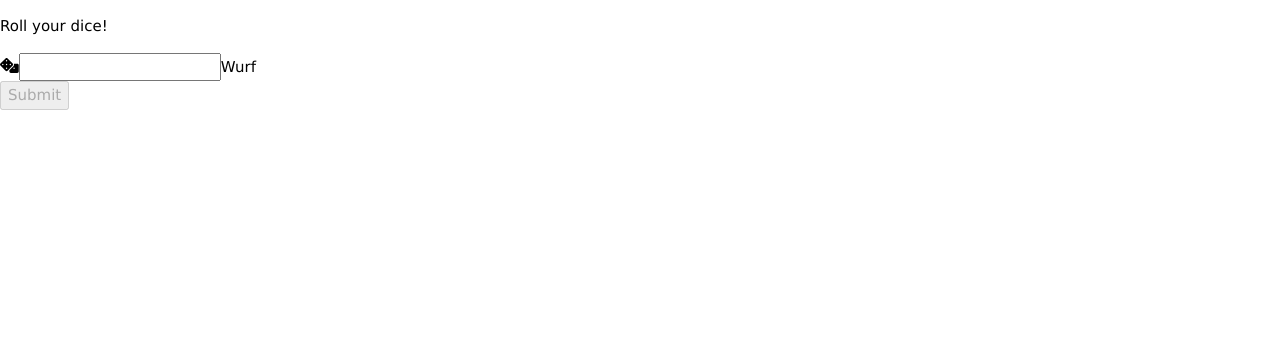
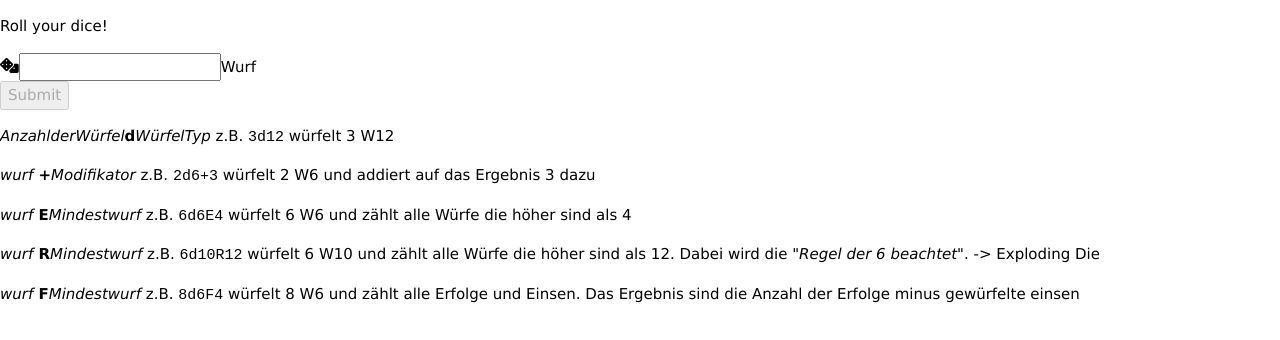
Before and after one commit to Lowkey2224/dice-sie, an Angular app: page / in a window 1280 px wide. Shown: the top 340 px of the page. Built offline with nearby package versions, Linux system fonts and the light colour scheme; what angular-bootstrap-md would draw is missing.

Commit message:
Styling, more possibilities to roll

```diff
--- a/src/app/dicer/dicer.component.html
+++ b/src/app/dicer/dicer.component.html
@@ -29,3 +29,17 @@
     </ul>
   </div>
 </div>
+<div class="row">
+  <div class="col">
+    <p><i>AnzahlderWürfel</i><strong>d</strong><i>WürfelTyp</i> z.B. <code>3d12</code> würfelt 3 W12</p>
+    <p><i>wurf</i><strong> +</strong><i>Modifikator</i> z.B. <code>2d6+3</code> würfelt 2 W6 und addiert auf das
+      Ergebnis 3 dazu</p>
+    <p><i>wurf</i><strong> E</strong><i>Mindestwurf</i> z.B. <code>6d6E4</code> würfelt 6 W6 und zählt alle Würfe die
+      höher sind als 4</p>
+    <p><i>wurf</i><strong> R</strong><i>Mindestwurf</i> z.B. <code>6d10R12</code> würfelt 6 W10 und zählt alle Würfe die
+      höher sind als 12. Dabei wird die <i>"Regel der 6 beachtet"</i>. -> Exploding Die</p>
+
+    <p><i>wurf</i><strong> F</strong><i>Mindestwurf</i> z.B. <code>8d6F4</code> würfelt 8 W6 und zählt alle Erfolge und
+      Einsen. Das Ergebnis sind die Anzahl der Erfolge minus gewürfelte einsen</p>
+  </div>
+</div>
--- a/src/app/dicer/dicer.component.ts
+++ b/src/app/dicer/dicer.component.ts
@@ -20,7 +20,7 @@ export class DicerComponent implements OnInit {
     private rolz: RolzApiService,
     private fb: FormBuilder
   ) {
-    const rollPattern = /^\d+d\d+(\+\d+)?$/;
+    const rollPattern = /^\d+d\d+(([ERFerf]\d+)|(\+\d+))?$/;
     this.results = [];
     this.rollForm = fb.group({
       roll: new FormControl('', [Validators.required, Validators.pattern(rollPattern)]),
--- a/src/app/shared/component/dice-result-display/dice-result-display.component.html
+++ b/src/app/shared/component/dice-result-display/dice-result-display.component.html
@@ -1,4 +1,10 @@
-<p>{{result.result + result.modificator }} =
+<div>{{result.result + result.modificator }} =
+  <ng-container *ngIf="typeOfDice() === 6">
   <fa-icon *ngFor="let roll of diceRolls()" [icon]="getIcon(roll)" size="2x"></fa-icon>
-  + {{ result.modificator }}
-</p>
+  </ng-container>
+  <ng-container *ngIf="typeOfDice() !== 6">
+    <code *ngFor="let roll of diceRolls()" style="padding-left: 3px; padding-right: 3px;">{{ roll }} </code>
+  </ng-container>
+  <span *ngIf="result.modificator > 0">+ {{ result.modificator }}</span><br/>
+  Details: <code>{{ result.details }}</code>
+</div>
--- a/src/app/shared/component/dice-result-display/dice-result-display.component.ts
+++ b/src/app/shared/component/dice-result-display/dice-result-display.component.ts
@@ -10,7 +10,6 @@ import {faDiceFive, faDiceFour, faDiceOne, faDiceSix, faDiceThree, faDiceTwo} fr
 export class DiceResultDisplayComponent implements OnInit {
 
   @Input() result: DiceResult;
-
   constructor() {
   }
 
@@ -18,7 +17,13 @@ export class DiceResultDisplayComponent implements OnInit {
   }
 
   diceRolls(): string[] {
-    return this.result.details.match(/\d/g);
+    const noOfDice = this.result.input.match(/(\d)+d\d+/)[1];
+    console.log(noOfDice);
+    return this.result.details.match(/\d/g).slice(0, +noOfDice);
+  }
+
+  typeOfDice(): number {
+    return +this.result.input.match(/(\d)+d\d+/)[1];
   }
 
   getIcon(number: string) {
@@ -37,4 +42,6 @@ export class DiceResultDisplayComponent implements OnInit {
         return faDiceSix;
     }
   }
+
+
 }
--- a/src/app/shared/model/dice-result.ts
+++ b/src/app/shared/model/dice-result.ts
@@ -1,7 +1,7 @@
 export class DiceResult {
   result: number;
   details: string;
-  code: string;
+  input: string;
   illustration: string;
   timestamp: number;
   modificator?: number;
```
